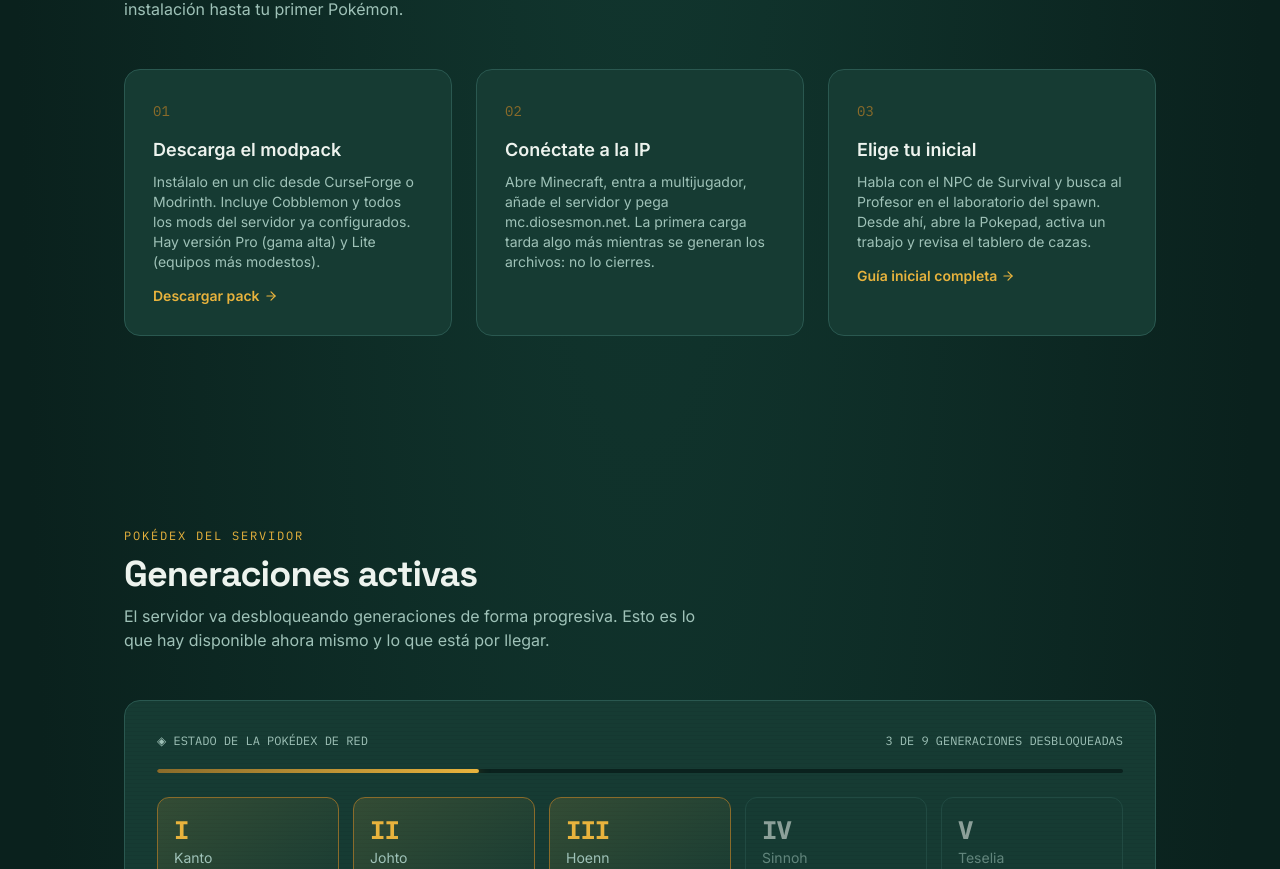
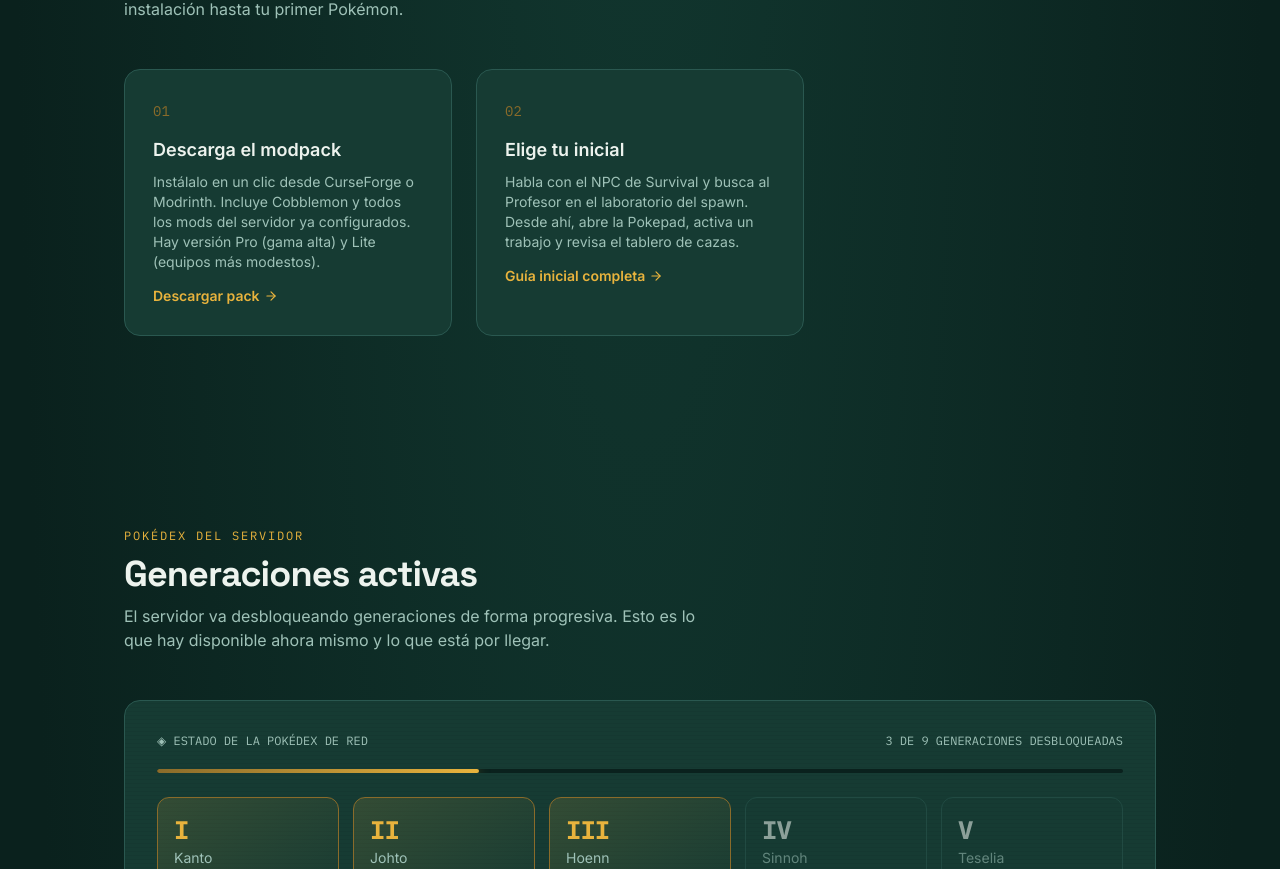
Before and after one commit to BogarAntonioReyesYam/Un-poco-mas-de-diosesmon, a React (Vite) app in the folder diosesmon-web/: page / in a window 1280 px wide. Shown: the part 856-1725 px from the top of the page. Built offline with nearby package versions, Linux system fonts and the light colour scheme.

Commit message:
feat: quita paso Conectate a la IP (solo quedan 01 y 02)

```diff
--- a/diosesmon-web/src/data/content.js
+++ b/diosesmon-web/src/data/content.js
@@ -25,12 +25,6 @@ export const STEPS = [
   },
   {
     num: '02',
-    title: 'Conéctate a la IP',
-    body: 'Abre Minecraft, entra a multijugador, añade el servidor y pega mc.diosesmon.net. La primera carga tarda algo más mientras se generan los archivos: no lo cierres.',
-    link: null,
-  },
-  {
-    num: '03',
     title: 'Elige tu inicial',
     body: 'Habla con el NPC de Survival y busca al Profesor en el laboratorio del spawn. Desde ahí, abre la Pokepad, activa un trabajo y revisa el tablero de cazas.',
     link: { href: LINKS.wiki, label: 'Guía inicial completa' },
```
